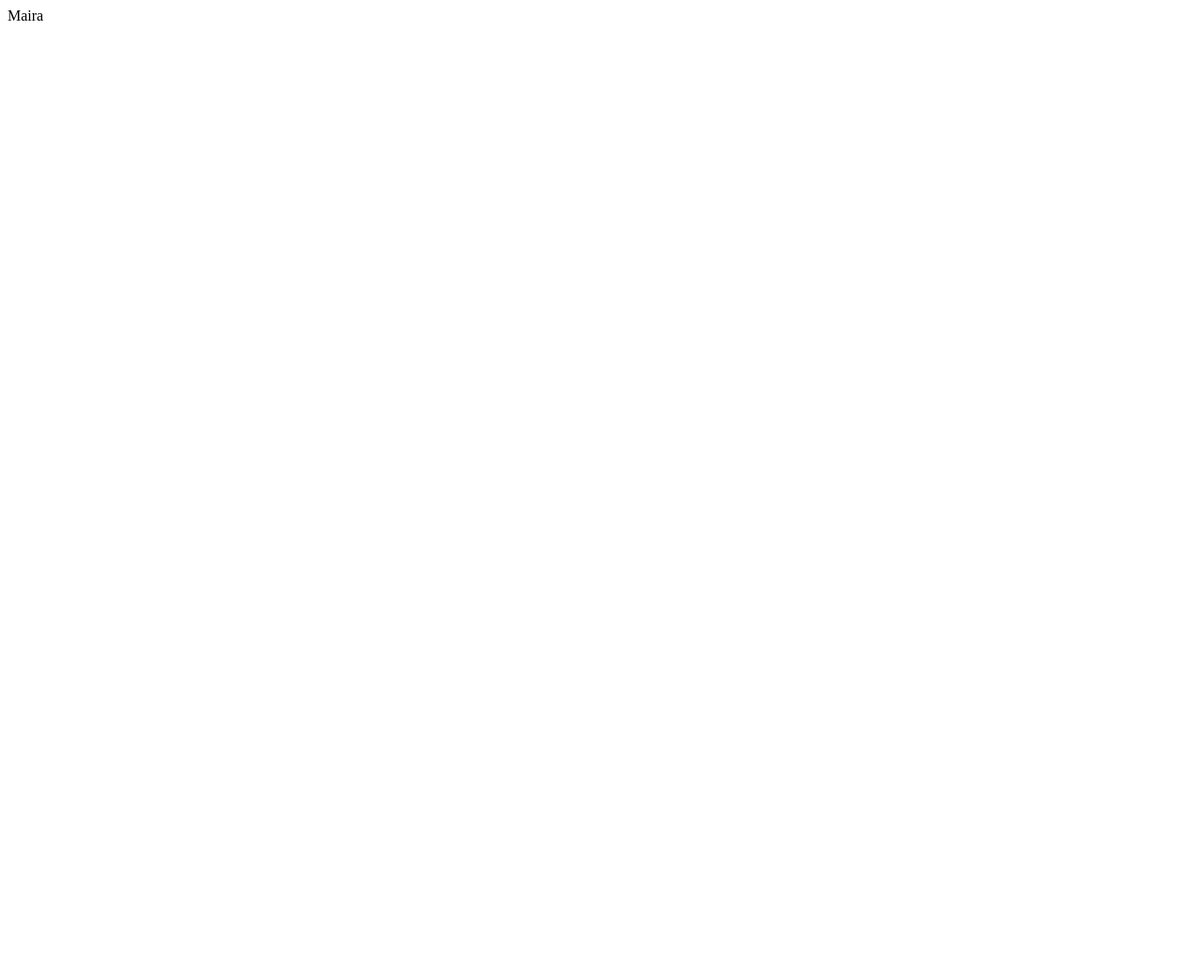
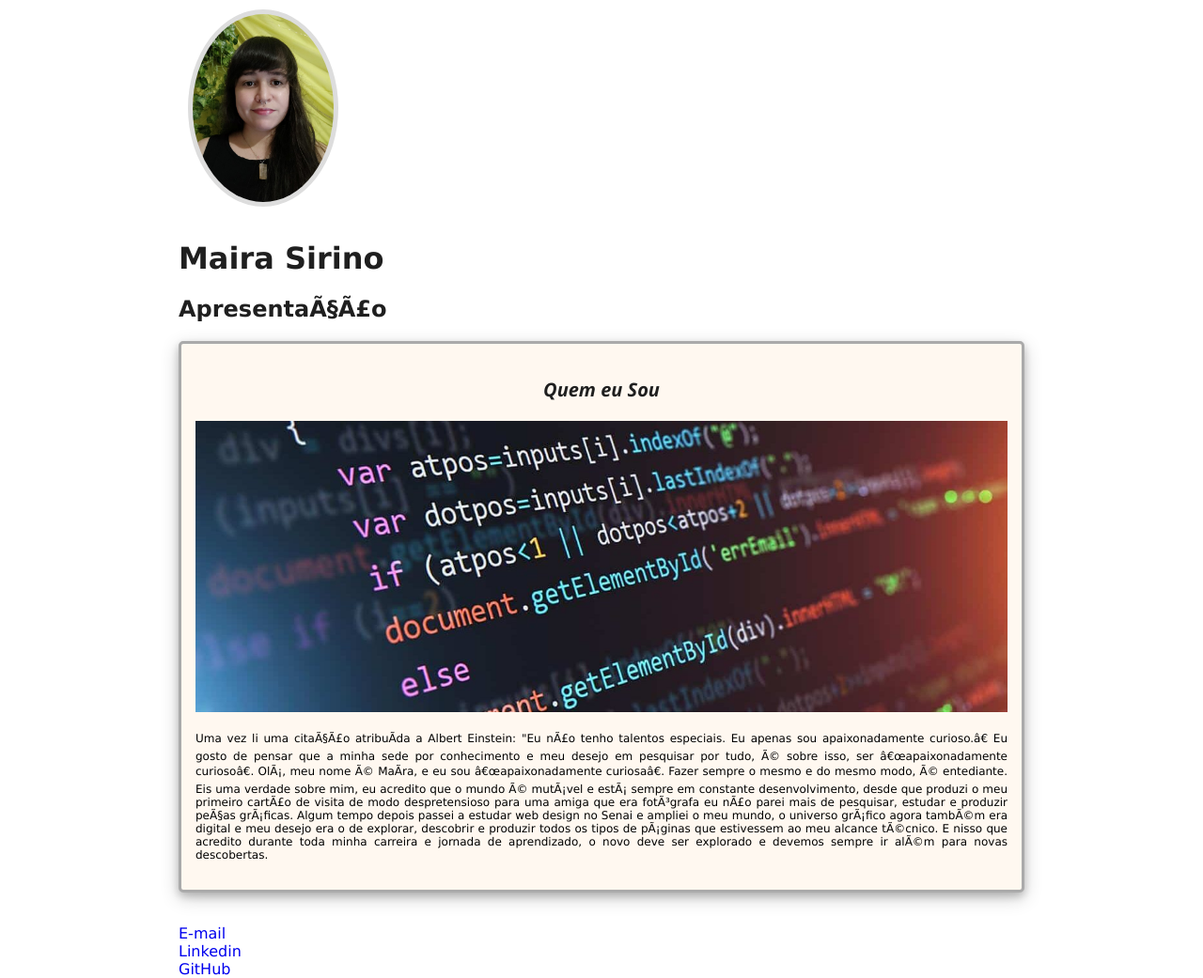
Before and after one commit to Mairasirino/dioFullStackCourse, a plain HTML site: page Revisão HTMLeCSS3/index.html in a window 1280 px wide. Shown: the whole page at 94% size. Before the commit the page ends 800 px from the top, so only its background shows below. Drawn offline with Linux system fonts and the light colour scheme.

Commit message:
Aulas Básicas - Revisão HTML e CSS3

```diff
--- a/Revisão HTMLeCSS3/index.html
+++ b/Revisão HTMLeCSS3/index.html
@@ -2,9 +2,71 @@
 <html>
   <head>
     <meta charset="UTT-8" />
-    <title>Maira Carvalho</title>
+
+    <title>Maira Sirino</title>
+    <link rel="stylesheet" href="style.css" />
   </head>
   <body>
-    Maira
+    <header>
+      <img
+        src="foto linkedin.jpg"
+        alt="Foto pessoal Minha de perfil"
+        class="img_header"
+      />
+      <h1 id="title">Maira Sirino</h1>
+    </header>
+    <section>
+      <header>
+        <h2 class="subtitle">Apresentação</h2>
+      </header>
+      <article class="post">
+        <header>
+          <h3 class="post_title">Quem eu Sou</h3>
+          <img
+            src="code.jpg"
+            alt="Editor de texto contendo códigos"
+            class="img_content"
+          />
+        </header>
+        <p class="p_content">
+          Uma vez li uma citação atribuída a Albert Einstein: "Eu não tenho
+          talentos especiais. Eu apenas sou apaixonadamente curioso.” Eu gosto
+          de pensar que a minha sede por conhecimento e meu desejo em pesquisar
+          por tudo, é sobre isso, ser “apaixonadamente curioso”. Olá, meu nome é
+          Maíra, e eu sou “apaixonadamente curiosa”. Fazer sempre o mesmo e do
+          mesmo modo, é entediante. Eis uma verdade sobre mim, eu acredito que o
+          mundo é mutável e está sempre em constante desenvolvimento, desde que
+          produzi o meu primeiro cartão de visita de modo despretensioso para
+          uma amiga que era fotógrafa eu não parei mais de pesquisar, estudar e
+          produzir peças gráficas. Algum tempo depois passei a estudar web
+          design no Senai e ampliei o meu mundo, o universo gráfico agora também
+          era digital e meu desejo era o de explorar, descobrir e produzir todos
+          os tipos de páginas que estivessem ao meu alcance técnico. E nisso que
+          acredito durante toda minha carreira e jornada de aprendizado, o novo
+          deve ser explorado e devemos sempre ir além para novas descobertas.
+        </p>
+      </article>
+    </section>
+    <footer>
+      <ul class="contact_list">
+        <li>
+          <a href="mailto:maira@fakeemail.com" target="_blank"> E-mail</a>
+        </li>
+        <li>
+          <a
+            href="https://www.linkedin.com/in/maira-carvalho-0a305412b/"
+            target="_blank"
+            >Linkedin</a
+          >
+        </li>
+        <li>
+          <a
+            href="https://github.com/Mairasirino/dioFullStackCourse"
+            target="_blank"
+            >GitHub</a
+          >
+        </li>
+      </ul>
+    </footer>
   </body>
 </html>
--- /dev/null
+++ b/Revisão HTMLeCSS3/style.css
@@ -0,0 +1,59 @@
+body {
+  background-color: rgb(255, 255, 255);
+  font-family: Verdana;
+  width: 900px;
+  margin: auto;
+  max-width: 900px;
+}
+#title,
+.subtitle,
+.post_title {
+  color: rgb(31, 31, 31);
+}
+
+.post_title {
+  font-size: 20px;
+  font-style: italic;
+  font-family: 'Segoe UI', Tahoma, Geneva, Verdana, sans-serif;
+  text-align: center;
+}
+
+.post {
+  background-color: rgb(255, 248, 240);
+  padding: 15px;
+  border: 3px solid rgb(170, 170, 170);
+  margin-bottom: 15px;
+  box-shadow: 0 4px 8px 0 rgba(0, 0, 0, 0.2), 0 6px 20px 0 rgba(0, 0, 0, 0.19);
+  border-radius: 5px;
+}
+
+.img_header {
+  width: 150px;
+  border-radius: 50%;
+  border: 4px solid #ddd;
+  padding: 1px;
+  background-color: #ddd;
+  margin: 10px;
+}
+.p_content {
+  margin: 0;
+  margin-bottom: 15px;
+  font-size: 12px;
+  text-align: justify;
+}
+
+.img_content {
+  margin-bottom: 15px;
+  width: 100%;
+}
+
+.contact_list {
+  display: inline;
+  list-style-type: none;
+  margin: 0;
+  padding-left: 15px;
+}
+
+.contact_list li a {
+  text-decoration: none;
+}
```
Also changed, not shown: Revisão HTMLeCSS3/AnotaçõesHTMLeCSS3Dio.txt.txt, Revisão HTMLeCSS3/code.jpg (added), Revisão HTMLeCSS3/foto linkedin.jpg (added), 1 other file.
